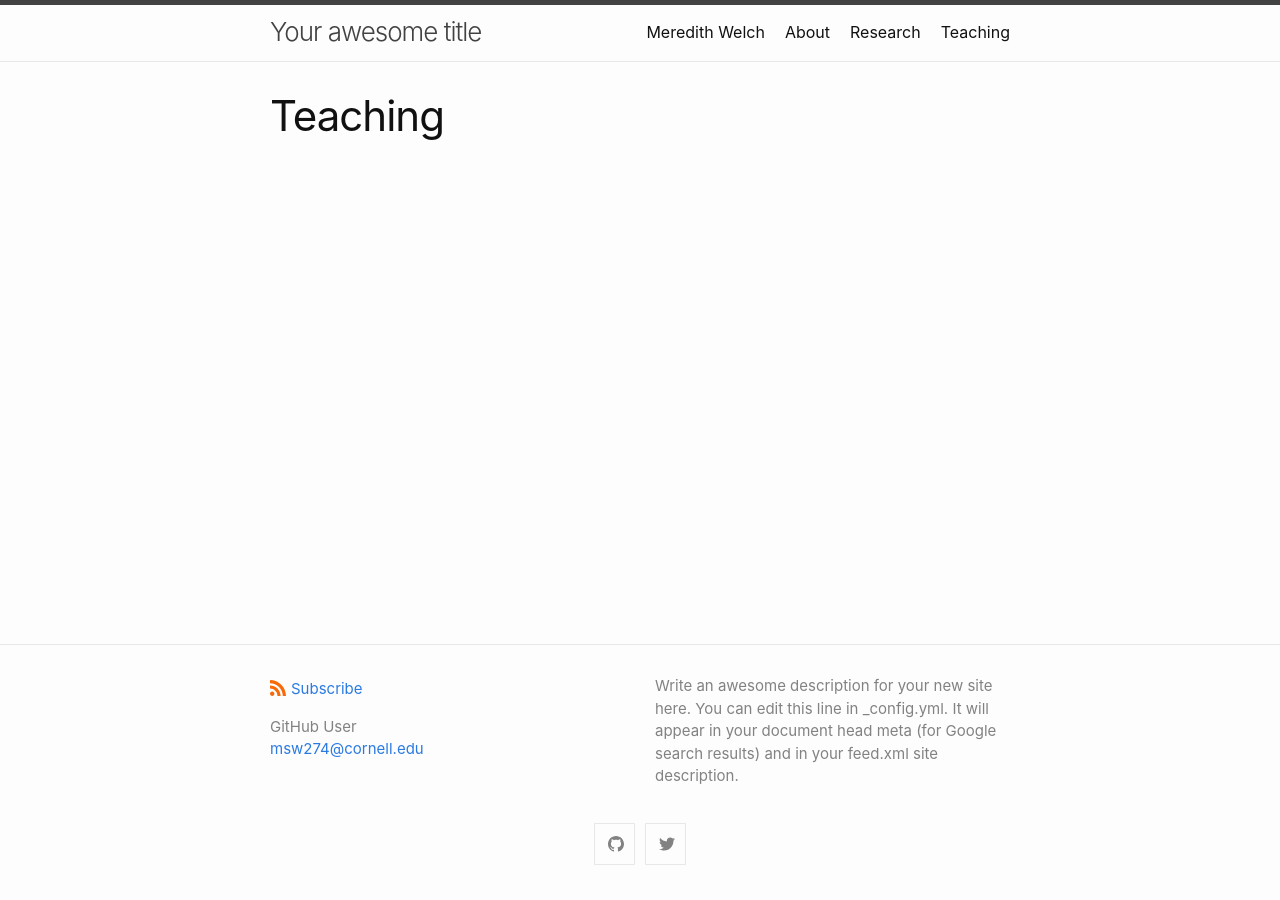
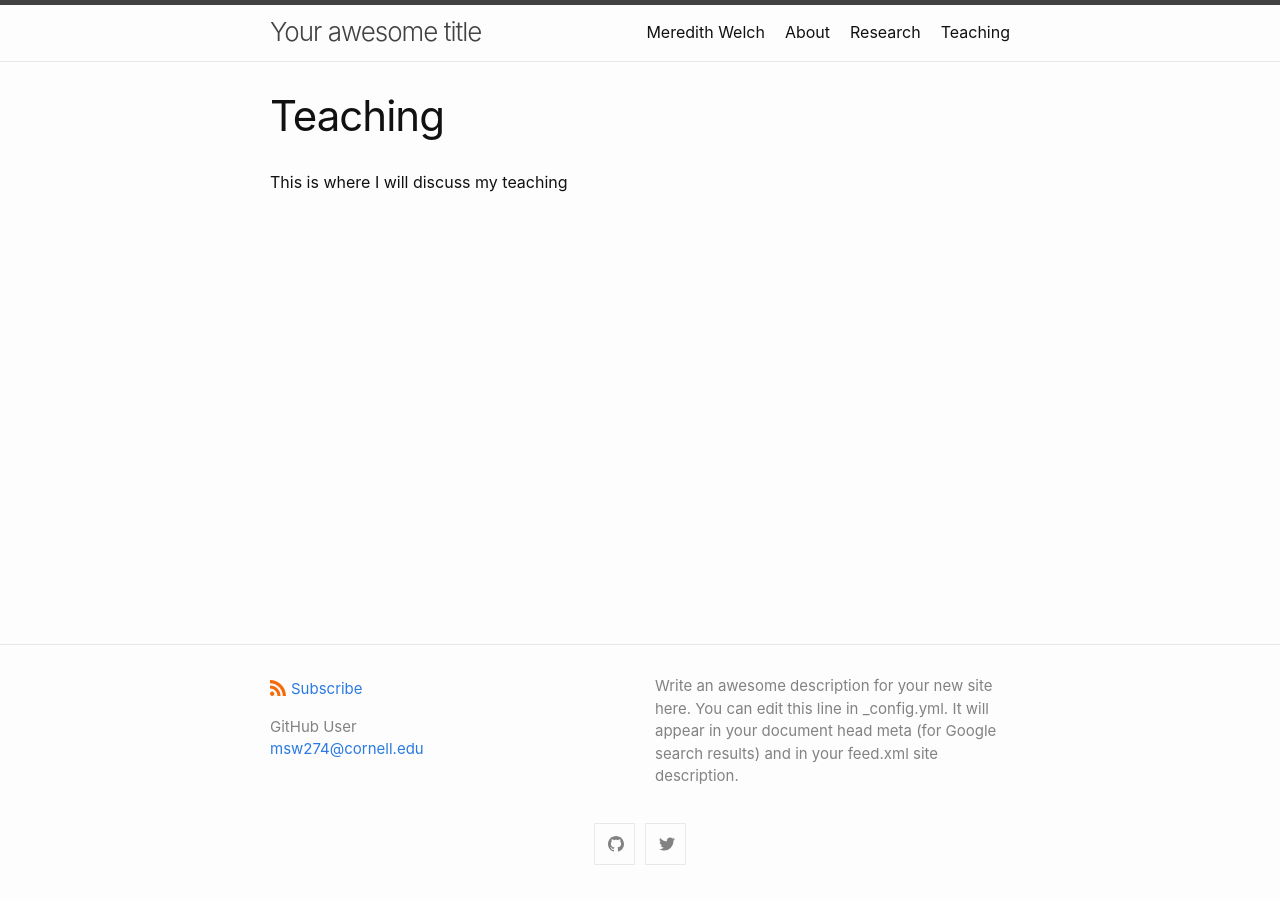
Before and after one commit to mswelch/mswelch.github.io, a Jekyll site: the page built from teaching.md, in a window 1280 px wide. Built offline with Jekyll 4.4.1, drawn with Linux system fonts in a browser that asks for light colours.

Commit message:
Update teaching.md

```diff
--- a/teaching.md
+++ b/teaching.md
@@ -3,3 +3,6 @@ layout: page
 title: Teaching
 permalink: /teaching/
 ---
+
+
+This is where I will discuss my teaching
```
